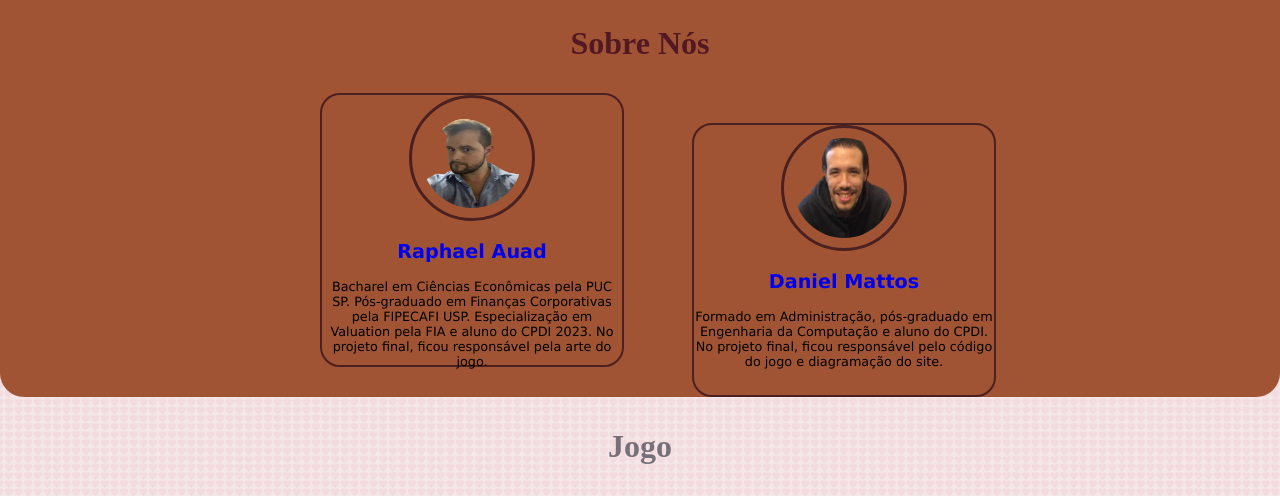
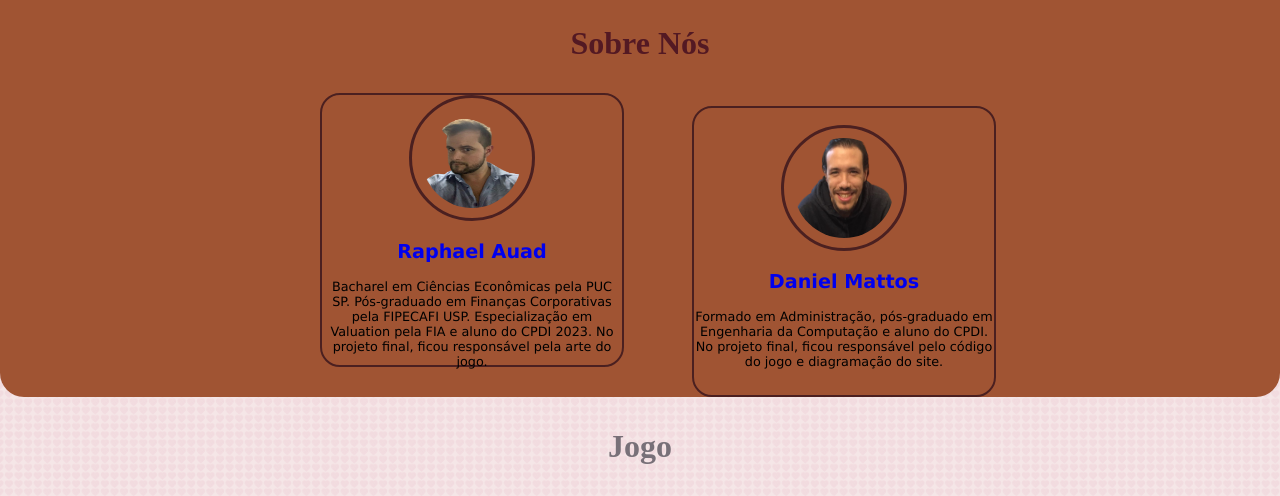
Before and after one commit to summonsumo/Sangue_Bom_Site, a plain HTML site: page SangueBom_Site/index.html in a window 1280 px wide. Shown: the part 834-1330 px from the top of the page. Drawn offline with Linux system fonts and the light colour scheme.

Commit message:
Update style.css

```diff
--- a/SangueBom_Site/style.css
+++ b/SangueBom_Site/style.css
@@ -129,6 +129,7 @@ h1{
 
 #Dan {
     margin-left: 5vw;
+    padding-top: 2.1vh;
 }
 
 #Rapha{
```
